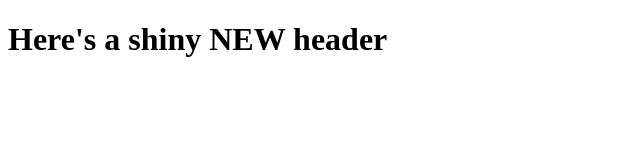
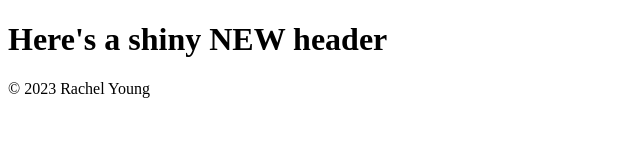
Before and after one commit to reyoung98/git-branching, a plain HTML site: page index.html in a window 1280 px wide. Shown: the whole page, without its empty margins (0-640 px from the left). Drawn offline with Linux system fonts and the light colour scheme.

Commit message:
add copyright

```diff
--- a/index.html
+++ b/index.html
@@ -8,5 +8,7 @@
 </head>
 <body>
     <h1>Here's a shiny NEW header</h1>
+
+    <footer>&copy; 2023 Rachel Young</footer>
 </body>
 </html>
```
